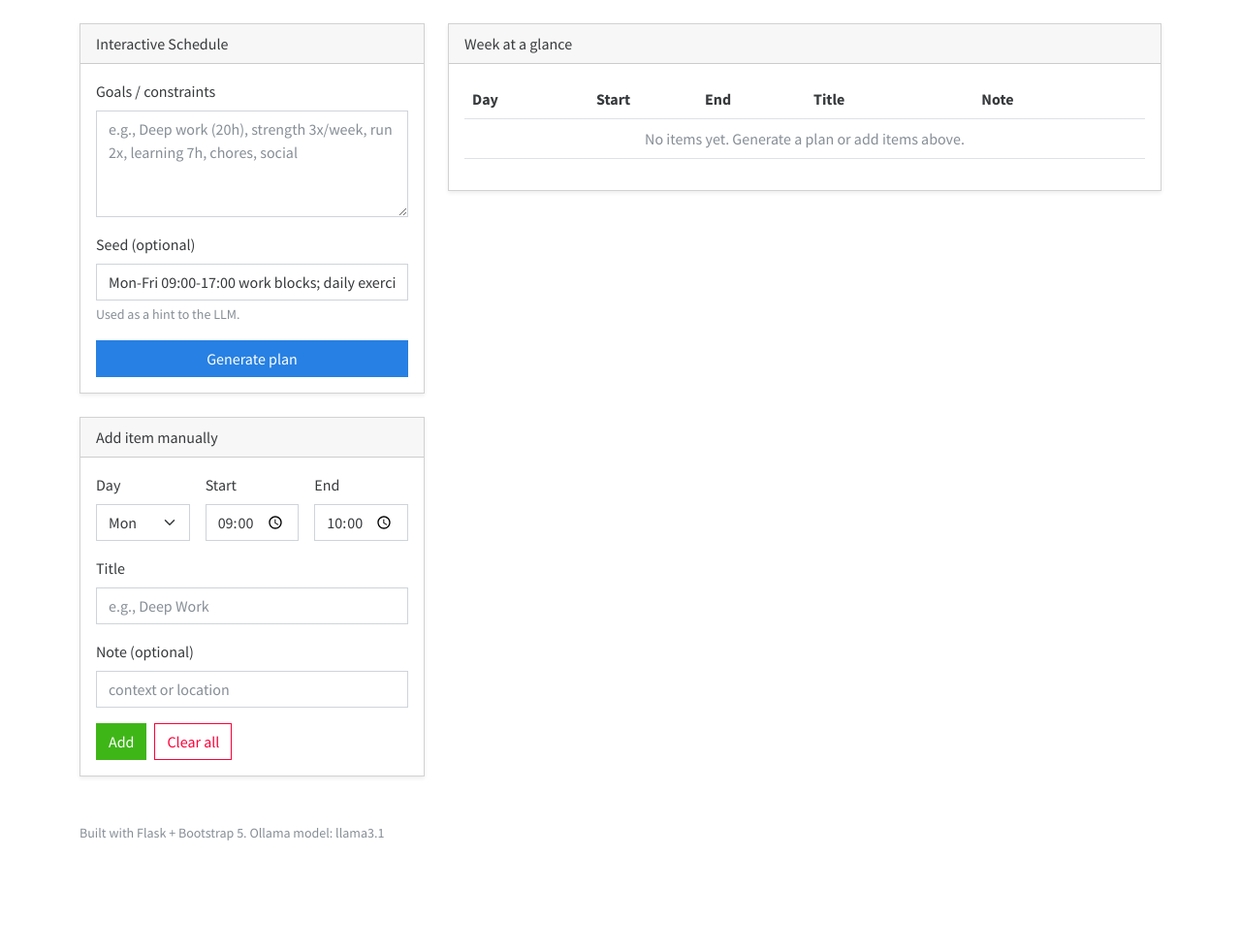
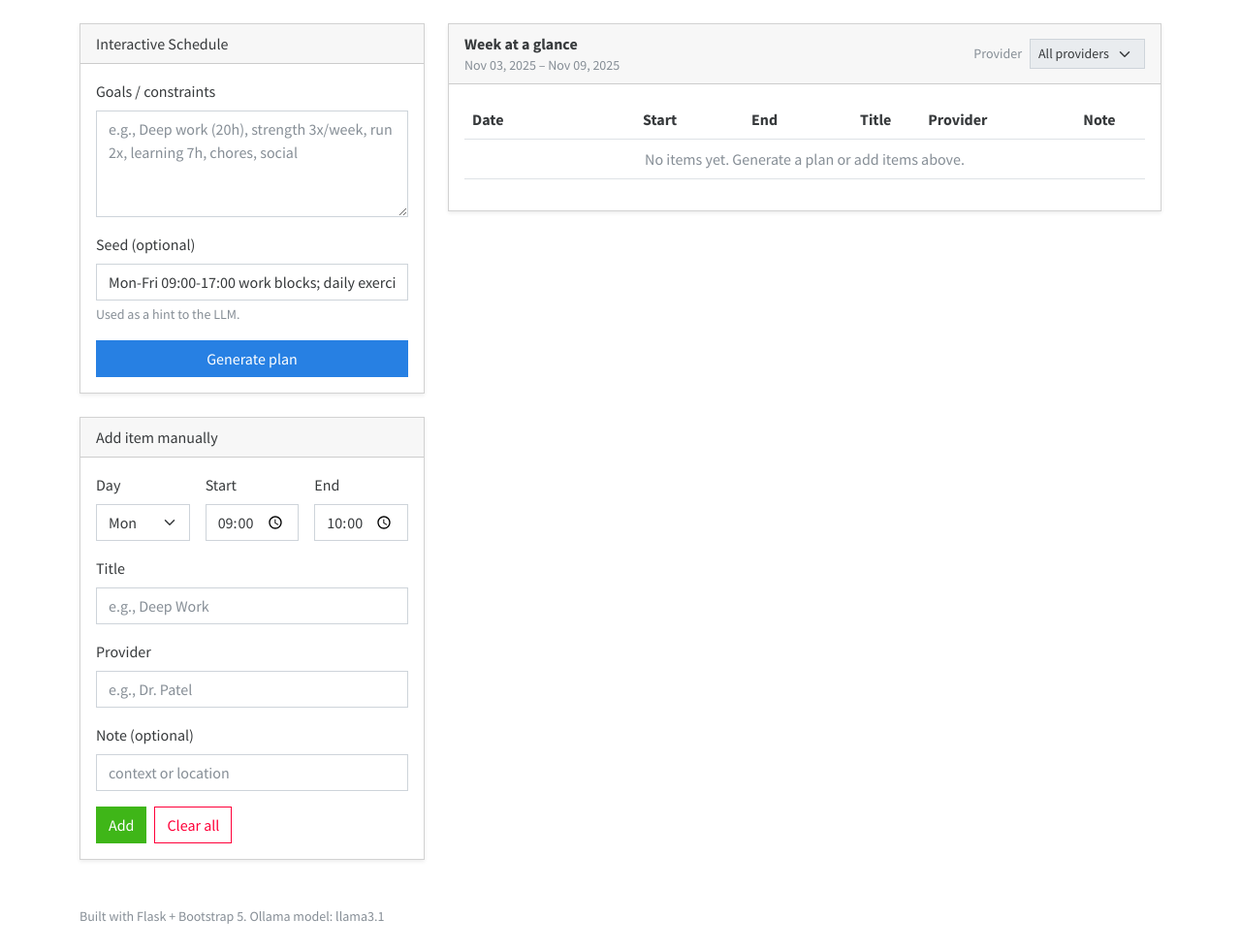
Before and after one commit to davidparks21/shiftrx_challenge, a Flask app: page / in a window 1280 px wide. Shown: the part 56-1036 px from the top of the page at 97% size. Before the commit the page ends 923 px from the top, so only its background shows below. Run offline with Flask 3, Linux system fonts and the light colour scheme; some libraries are stand-ins or nearby versions.

Commit message:
Enhance schedule view with dates and provider filtering

```diff
--- a/src/app/app.py
+++ b/src/app/app.py
@@ -2,6 +2,7 @@ from __future__ import annotations
 import os
 import json
 import re
+from datetime import date, timedelta
 from typing import List, Dict, Any
 
 import requests
@@ -15,8 +16,18 @@ app.secret_key = os.environ.get("SECRET_KEY", "dev-secret")
 SCHEDULE: List[Dict[str, Any]] = []
 
 # Helper: normalize and validate a schedule item
-# Schema: {day: "Mon".."Sun", start: "09:00", end: "10:30", title: str, note?: str}
+# Schema: {day: "Mon".."Sun", start: "09:00", end: "10:30", title: str, note?: str, provider?: str}
 DAYS = ["Mon", "Tue", "Wed", "Thu", "Fri", "Sat", "Sun"]
+
+
+def current_week_start(today: date | None = None) -> date:
+    base = today or date.today()
+    return base - timedelta(days=base.weekday())
+
+
+def week_bounds() -> tuple[date, date]:
+    start = current_week_start()
+    return start, start + timedelta(days=6)
 
 
 def _to_hhmm(s: str) -> str:
@@ -31,7 +42,15 @@ def _to_hhmm(s: str) -> str:
         raise ValueError(f"Invalid time: {s}")
 
 
-def add_item(day: str, start: str, end: str, title: str, note: str | None = None) -> None:
+def add_item(
+    day: str,
+    start: str,
+    end: str,
+    title: str,
+    *,
+    note: str | None = None,
+    provider: str | None = None,
+) -> None:
     day_norm = day.strip().title()[:3]
     if day_norm not in DAYS:
         raise ValueError("Day must be one of Mon..Sun")
@@ -39,6 +58,7 @@ def add_item(day: str, start: str, end: str, title: str, note: str | None = None
     end_hhmm = _to_hhmm(end)
     if end_hhmm <= start_hhmm:
         raise ValueError("End must be after start")
+    provider_name = (provider or "Unassigned").strip() or "Unassigned"
     SCHEDULE.append(
         {
             "day": day_norm,
@@ -46,6 +66,7 @@ def add_item(day: str, start: str, end: str, title: str, note: str | None = None
             "end": end_hhmm,
             "title": title.strip(),
             "note": (note or "").strip(),
+            "provider": provider_name,
         }
     )
 
@@ -56,7 +77,15 @@ def clear_schedule() -> None:
 
 def sorted_schedule() -> List[Dict[str, Any]]:
     day_index = {d: i for i, d in enumerate(DAYS)}
-    return sorted(SCHEDULE, key=lambda x: (day_index[x["day"]], x["start"]))
+    normalised_items: List[Dict[str, Any]] = []
+    for item in SCHEDULE:
+        normalised_items.append(
+            {
+                **item,
+                "provider": item.get("provider", "Unassigned") or "Unassigned",
+            }
+        )
+    return sorted(normalised_items, key=lambda x: (day_index[x["day"]], x["start"]))
 
 
 # ----------------------------
@@ -134,7 +163,22 @@ def inject_env():
 # ----------------------------
 @app.route("/", methods=["GET"])
 def index():
-    return render_template("index.html", schedule=sorted_schedule(), days=DAYS)
+    schedule_items = sorted_schedule()
+    week_start, week_end = week_bounds()
+    day_dates = {
+        day: week_start + timedelta(days=idx)
+        for idx, day in enumerate(DAYS)
+    }
+    providers = sorted({item["provider"] for item in schedule_items if item.get("provider")})
+    return render_template(
+        "index.html",
+        schedule=schedule_items,
+        days=DAYS,
+        week_start=week_start,
+        week_end=week_end,
+        day_dates=day_dates,
+        providers=providers,
+    )
 
 
 @app.route("/add", methods=["POST"])
@@ -145,7 +189,8 @@ def add():
             request.form.get("start", "09:00"),
             request.form.get("end", "10:00"),
             request.form.get("title", "Untitled"),
-            request.form.get("note", ""),
+            note=request.form.get("note", ""),
+            provider=request.form.get("provider", ""),
         )
         flash("Added item", "success")
     except Exception as e:
@@ -181,7 +226,8 @@ def generate():
                 it.get("start", "09:00"),
                 it.get("end", "10:00"),
                 it.get("title", "Task"),
-                it.get("note", ""),
+                note=it.get("note", ""),
+                provider=it.get("provider", ""),
             )
         flash(f"Generated {len(items)} items from LLM", "success")
     except Exception as e:
--- a/src/app/templates/index.html
+++ b/src/app/templates/index.html
@@ -43,6 +43,10 @@
             <input name="title" class="form-control" placeholder="e.g., Deep Work">
           </div>
           <div class="col-12">
+            <label class="form-label">Provider</label>
+            <input name="provider" class="form-control" placeholder="e.g., Dr. Patel">
+          </div>
+          <div class="col-12">
             <label class="form-label">Note (optional)</label>
             <input name="note" class="form-control" placeholder="context or location">
           </div>
@@ -59,35 +63,53 @@
 
   <div class="col-lg-8">
     <div class="card shadow-sm">
-      <div class="card-header d-flex justify-content-between align-items-center">
-        <span>Week at a glance</span>
+      <div class="card-header d-flex flex-wrap justify-content-between align-items-center gap-2">
+        <div>
+          <div class="fw-semibold">Week at a glance</div>
+          <div class="text-muted small">{{ week_start.strftime('%b %d, %Y') }} – {{ week_end.strftime('%b %d, %Y') }}</div>
+        </div>
+        <div class="d-flex align-items-center gap-2">
+          <label for="providerFilter" class="form-label small mb-0 text-muted">Provider</label>
+          <select id="providerFilter" class="form-select form-select-sm" {% if not providers %}disabled{% endif %}>
+            <option value="">All providers</option>
+            {% for provider in providers %}
+              <option value="{{ provider }}">{{ provider }}</option>
+            {% endfor %}
+          </select>
+        </div>
       </div>
       <div class="card-body">
         <div class="table-responsive">
-          <table class="table table-hover align-middle">
+          <table id="schedule-table" class="table table-hover align-middle">
             <thead>
               <tr>
-                <th style="width: 8rem;">Day</th>
+                <th style="width: 11rem;">Date</th>
                 <th style="width: 7rem;">Start</th>
                 <th style="width: 7rem;">End</th>
                 <th>Title</th>
+                <th style="width: 10rem;">Provider</th>
                 <th>Note</th>
               </tr>
             </thead>
             <tbody>
               {% if schedule %}
                 {% for it in schedule %}
-                <tr>
-                  <td><span class="badge bg-secondary">{{ it.day }}</span></td>
+                {% set entry_date = day_dates.get(it.day) %}
+                <tr data-provider="{{ it.provider }}">
+                  <td>
+                    <div class="fw-semibold">{{ entry_date.strftime('%a') if entry_date else it.day }}</div>
+                    <div class="text-muted small">{{ entry_date.strftime('%b %d, %Y') if entry_date else '' }}</div>
+                  </td>
                   <td>{{ it.start }}</td>
                   <td>{{ it.end }}</td>
                   <td>{{ it.title }}</td>
+                  <td><span class="badge bg-info-subtle text-info-emphasis">{{ it.provider }}</span></td>
                   <td class="text-muted">{{ it.note }}</td>
                 </tr>
                 {% endfor %}
               {% else %}
                 <tr>
-                  <td colspan="5" class="text-center text-muted">No items yet. Generate a plan or add items above.</td>
+                  <td colspan="6" class="text-center text-muted">No items yet. Generate a plan or add items above.</td>
                 </tr>
               {% endif %}
             </tbody>
@@ -97,4 +119,25 @@
     </div>
   </div>
 </div>
+<script>
+  document.addEventListener('DOMContentLoaded', () => {
+    const filter = document.getElementById('providerFilter');
+    const table = document.getElementById('schedule-table');
+    if (!filter || !table) {
+      return;
+    }
+    filter.addEventListener('change', () => {
+      const selected = filter.value.trim().toLowerCase();
+      const rows = table.querySelectorAll('tbody tr[data-provider]');
+      rows.forEach((row) => {
+        const provider = (row.getAttribute('data-provider') || '').trim().toLowerCase();
+        if (!selected || provider === selected) {
+          row.classList.remove('d-none');
+        } else {
+          row.classList.add('d-none');
+        }
+      });
+    });
+  });
+</script>
 {% endblock %}
```
